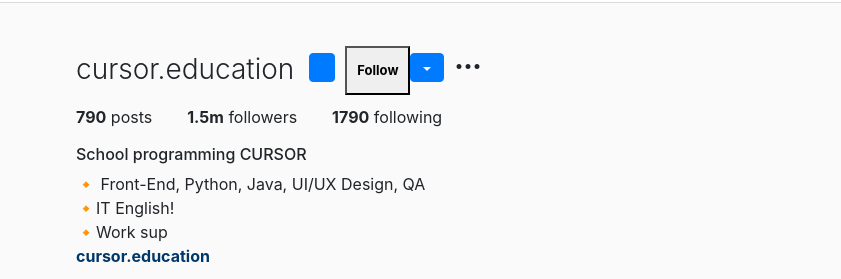
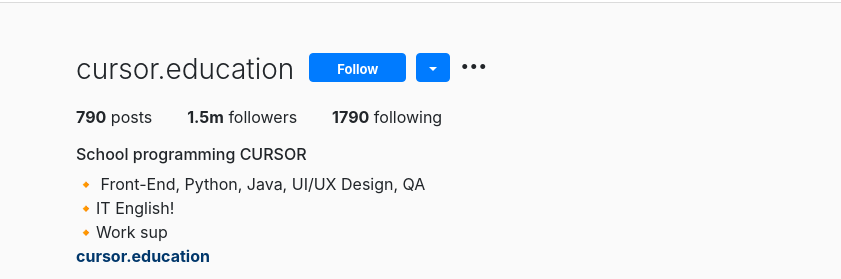
Before and after one commit to mkachalaa/HW10-instagram, a plain HTML site: page index.html in a window 1280 px wide. Shown: the part 51-330 px from the top of the page, 439-1280 px from the left. Drawn offline with nearby package versions, Linux system fonts and the light colour scheme.

Commit message:
FIX add button

```diff
--- a/index.html
+++ b/index.html
@@ -49,8 +49,9 @@
         <div class="content col-12 col-sm-12 col-8 col-md-8 ">
           <div class="content-title row ">
             <h5 class="header-block-content__title">cursor.education</h5>
-            <button type="button" class="btn btn-primary">
-              <button class="click">Follow</button>
+            <button type="button" class="btn btn-primary click">
+              Follow
+
             </button>
             <button type="button" class="btn btn-primary">
               <img src="img/down.svg" alt="" class="down">
--- a/scss/style.scss
+++ b/scss/style.scss
@@ -53,8 +53,9 @@
     }
 
     .click {
-        padding: 5px 10px 5px 10px;
-        margin-top: -7px;
+        width: 97px;
+        height: 29px;
+
         font-weight: 650;
         font-size: 13px;
     }
```
Also changed, not shown: style.css.
